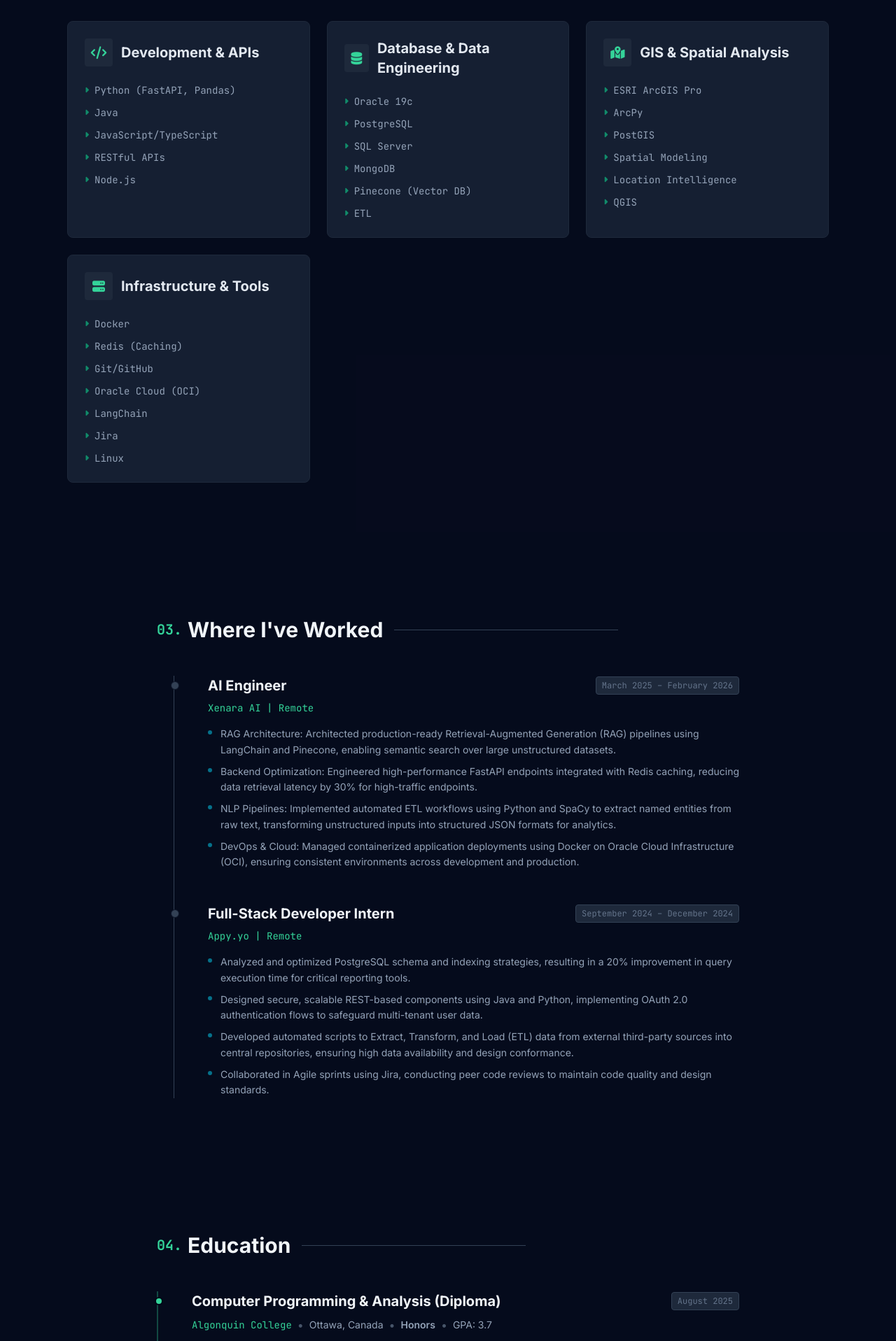
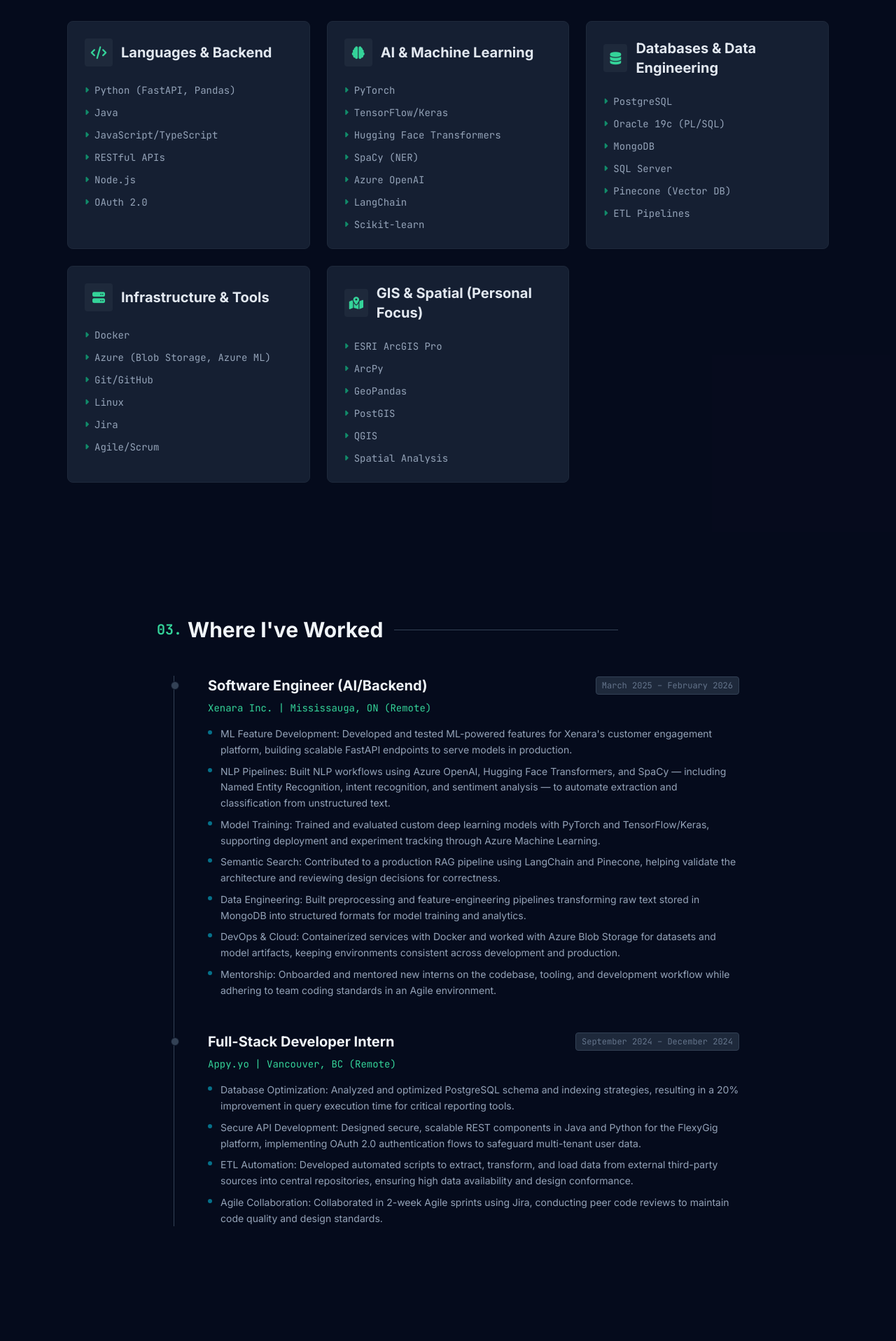
Before and after one commit to jeelsgit/personal-portfolio, a React (Vite) app: page / in a window 1280 px wide. Shown: the part 1780-3697 px from the top of the page at 70% size. Built offline with nearby package versions, Linux system fonts and the light colour scheme.

Commit message:
Refactor constants and update skill sets
Updated skill categories and added new skills. Modified experience descriptions and project details for clarity and accuracy.

```diff
--- a/constants.ts
+++ b/constants.ts
@@ -8,64 +8,61 @@
 
 export const SKILL_GROUPS: SkillGroup[] = [
   {
-    category: "Development & APIs",
+    category: "Languages & Backend",
     icon: "fa-solid fa-code",
-    skills: ["Python (FastAPI, Pandas)", "Java", "JavaScript/TypeScript", "RESTful APIs", "Node.js"]
+    skills: ["Python (FastAPI, Pandas)", "Java", "JavaScript/TypeScript", "RESTful APIs", "Node.js", "OAuth 2.0"]
   },
   {
-    category: "Database & Data Engineering",
-    icon: "fa-solid fa-database",
-    skills: ["Oracle 19c", "PostgreSQL", "SQL Server", "MongoDB", "Pinecone (Vector DB)", "ETL"]
+    category: "AI & Machine Learning",
+    icon: "fa-solid fa-brain",
+    skills: ["PyTorch", "TensorFlow/Keras", "Hugging Face Transformers", "SpaCy (NER)", "Azure OpenAI", "LangChain", "Scikit-learn"]
   },
   {
-    category: "GIS & Spatial Analysis",
-    icon: "fa-solid fa-map-location-dot",
-    skills: ["ESRI ArcGIS Pro", "ArcPy", "PostGIS", "Spatial Modeling", "Location Intelligence", "QGIS"]
+    category: "Databases & Data Engineering",
+    icon: "fa-solid fa-database",
+    skills: ["PostgreSQL", "Oracle 19c (PL/SQL)", "MongoDB", "SQL Server", "Pinecone (Vector DB)", "ETL Pipelines"]
   },
   {
     category: "Infrastructure & Tools",
     icon: "fa-solid fa-server",
-    skills: ["Docker", "Redis (Caching)", "Git/GitHub", "Oracle Cloud (OCI)", "LangChain", "Jira", "Linux"]
+    skills: ["Docker", "Azure (Blob Storage, Azure ML)", "Git/GitHub", "Linux", "Jira", "Agile/Scrum"]
+  },
+  {
+    category: "GIS & Spatial (Personal Focus)",
+    icon: "fa-solid fa-map-location-dot",
+    skills: ["ESRI ArcGIS Pro", "ArcPy", "GeoPandas", "PostGIS", "QGIS", "Spatial Analysis"]
   }
 ];
 
-export const EXPERIENCE_DATA: Experience[] = [
+export const EXPERIENCE_DATA = [
   {
-    role: "AI Engineer",
-    company: "Xenara AI | Remote",
-    date: "March 2025 – February 2026",
+    role: 'Software Engineer (AI/Backend)',
+    date: 'March 2025 – February 2026',
+    company: 'Xenara Inc. | Mississauga, ON (Remote)',
     achievements: [
-      "RAG Architecture: Architected production-ready Retrieval-Augmented Generation (RAG) pipelines using LangChain and Pinecone, enabling semantic search over large unstructured datasets.",
-      "Backend Optimization: Engineered high-performance FastAPI endpoints integrated with Redis caching, reducing data retrieval latency by 30% for high-traffic endpoints.",
-      "NLP Pipelines: Implemented automated ETL workflows using Python and SpaCy to extract named entities from raw text, transforming unstructured inputs into structured JSON formats for analytics.",
-      "DevOps & Cloud: Managed containerized application deployments using Docker on Oracle Cloud Infrastructure (OCI), ensuring consistent environments across development and production."
-    ]
+      'ML Feature Development: Developed and tested ML-powered features for Xenara\'s customer engagement platform, building scalable FastAPI endpoints to serve models in production.',
+      'NLP Pipelines: Built NLP workflows using Azure OpenAI, Hugging Face Transformers, and SpaCy — including Named Entity Recognition, intent recognition, and sentiment analysis — to automate extraction and classification from unstructured text.',
+      'Model Training: Trained and evaluated custom deep learning models with PyTorch and TensorFlow/Keras, supporting deployment and experiment tracking through Azure Machine Learning.',
+      'Semantic Search: Contributed to a production RAG pipeline using LangChain and Pinecone, helping validate the architecture and reviewing design decisions for correctness.',
+      'Data Engineering: Built preprocessing and feature-engineering pipelines transforming raw text stored in MongoDB into structured formats for model training and analytics.',
+      'DevOps & Cloud: Containerized services with Docker and worked with Azure Blob Storage for datasets and model artifacts, keeping environments consistent across development and production.',
+      'Mentorship: Onboarded and mentored new interns on the codebase, tooling, and development workflow while adhering to team coding standards in an Agile environment.',
+    ],
   },
   {
-    role: "Full-Stack Developer Intern",
-    company: "Appy.yo | Remote",
-    date: "September 2024 – December 2024",
+    role: 'Full-Stack Developer Intern',
+    date: 'September 2024 – December 2024',
+    company: 'Appy.yo | Vancouver, BC (Remote)',
     achievements: [
-      "Analyzed and optimized PostgreSQL schema and indexing strategies, resulting in a 20% improvement in query execution time for critical reporting tools.",
-      "Designed secure, scalable REST-based components using Java and Python, implementing OAuth 2.0 authentication flows to safeguard multi-tenant user data.",
-      "Developed automated scripts to Extract, Transform, and Load (ETL) data from external third-party sources into central repositories, ensuring high data availability and design conformance.",
-      "Collaborated in Agile sprints using Jira, conducting peer code reviews to maintain code quality and design standards."
-    ]
-  }
+      'Database Optimization: Analyzed and optimized PostgreSQL schema and indexing strategies, resulting in a 20% improvement in query execution time for critical reporting tools.',
+      'Secure API Development: Designed secure, scalable REST components in Java and Python for the FlexyGig platform, implementing OAuth 2.0 authentication flows to safeguard multi-tenant user data.',
+      'ETL Automation: Developed automated scripts to extract, transform, and load data from external third-party sources into central repositories, ensuring high data availability and design conformance.',
+      'Agile Collaboration: Collaborated in 2-week Agile sprints using Jira, conducting peer code reviews to maintain code quality and design standards.',
+    ],
+  },
 ];
 
 export const PROJECT_DATA: Project[] = [
-  {
-    title: "RAG Pipeline & GIS Integration",
-    description: "Architected a semantic search engine over unstructured data, integrating AI logic with GIS mapping tools.",
-    tech: ["Python", "LangChain", "Pinecone", "ArcGIS"]
-  },
-  {
-    title: "Flood Risk Analysis Tool (NASA Space Apps)",
-    description: "Engineered a data-driven prototype in 48 hours, integrating multiple environmental APIs to visualize critical flood data on a comprehensive spatial interface. Conducted real-time spatial data cleaning and validation using Python libraries (Pandas/GeoPandas) to ensure the accuracy of risk assessment models.",
-    tech: ["Python", "GIS APIs", "Pandas", "GeoPandas"],
-    repoUrl: "https://github.com/jeelsgit/NASA-Space-Apps-Flood-Mapping"
-  },
   {
     title: "Task Management System",
     description: "Built a distributed REST API layer using Java with 90%+ test coverage, ensuring system stability and scalability. Developed a responsive frontend user interface using TypeScript, enabling seamless interaction with backend services for task tracking and status updates.",
@@ -73,50 +70,44 @@
     repoUrl: "https://github.com/jeelsgit/Task-Manager",
   },
   {
+    title: 'Analysis of Accessibility to Key Urban Amenities in Ottawa',
+    description: 'Identified and visualized accessibility deserts and oases in Ottawa using ArcGIS Pro. The project demonstrates a full GIS workflow from open data acquisition to spatial analysis and cartographic presentation, focusing on walking access to parks, transit, and community facilities.',
+    tech: ['ArcGIS Pro', 'GIS', 'Spatial Analysis', 'Cartography'],
+    repoUrl: 'https://github.com/jeelsgit/Ottawa-Accessibility-Analysis',
+  },
+  {
+    title: "Flood Risk Analysis Tool (NASA Space Apps)",
+    description: "Engineered a data-driven prototype in 48 hours, integrating multiple environmental APIs to visualize critical flood data on a spatial interface. Conducted real-time spatial data cleaning and validation using Python libraries (Pandas/GeoPandas) to ensure the accuracy of risk assessment models.",
+    tech: ["Python", "GIS APIs", "Pandas", "GeoPandas"],
+    repoUrl: "https://github.com/jeelsgit/NASA-Space-Apps-Flood-Mapping"
+  },
+  {
     title: "Spotify Database Architecture",
-    description: "Designed a normalized (3NF) relational schema and wrote PL/SQL triggers for playlist automation.",
+    description: "Designed a normalized (3NF) relational schema handling complex many-to-many relationships between artists, albums, and playlists, and wrote PL/SQL stored procedures and triggers to automate playlist logic and enforce data consistency.",
     tech: ["Oracle 19c", "PL/SQL", "Data Modelling"]
   },
   {
-    title: 'Accessible Notes App Compose',
+    title: 'Accessible Notes App (Compose)',
     description: 'An accessible notes application for Android built with Jetpack Compose. Features include creating, viewing, editing, and deleting notes, with local data persistence using Room.',
     tech: ['Kotlin', 'Jetpack Compose', 'Room', 'Android'],
     repoUrl: 'https://github.com/jeelsgit/AccessibleNotesApp-Compose',
   },
   {
     title: 'Student Record System (JavaFX)',
-    description: 'A desktop application for managing basic student records, built with JavaFX, Java, Apache Maven, and SQLite. This project demonstrates CRUD (Create, Read, Update, Delete) operations, dynamic search functionality, input validation, and a clean user interface.',
+    description: 'A desktop application for managing student records, built with JavaFX, Java, Apache Maven, and SQLite. Demonstrates full CRUD operations, dynamic search, input validation, and a clean user interface.',
     tech: ['Java', 'JavaFX', 'SQLite', 'Maven'],
     repoUrl: 'https://github.com/jeelsgit/Student-Record-System-JavaFX',
-  },
-  {
-    title: 'ML Project',
-    description: 'This project implements machine learning algorithms to analyze three distinct datasets as part of the CST8400: Analysis and Design using Emerging Technologies course. The project involves data loading, preprocessing, exploratory data analysis through visualizations, model training, evaluation, and prediction.',
-    tech: ['Python', 'Pandas', 'NumPy', 'Matplotlib', 'Scikit-learn'],
-    repoUrl: 'https://github.com/jeelsgit/ML_Project',
-  },
-  {
-    title: 'Food Waste Reduction Platform',
-    description: 'The Food Waste Reduction Platform is a comprehensive solution aimed at addressing the global issue of food waste by connecting food retailers, consumers, and charitable organisations.',
-    tech: ['Java'],
-    repoUrl: 'https://github.com/jeelsgit/FinalProject',
-  },
-  {
-      title: 'Analysis of Accessibility to Key Urban Amenities in Ottawa',
-      description: 'Identified and visualized accessibility deserts and oases in Ottawa using ArcGIS Pro. The project demonstrates a full GIS workflow from open data acquisition to spatial analysis and cartographic presentation, focusing on walking access to parks, transit, and community facilities.',
-      tech: ['ArcGIS Pro', 'GIS', 'Spatial Analysis', 'Cartography'],
-      repoUrl: 'https://github.com/jeelsgit/Ottawa-Accessibility-Analysis',
   },
 ];
 
 export const EDUCATION_DATA: Education[] = [
   {
-    degree: "Computer Programming & Analysis (Diploma)",
+    degree: "Advanced Diploma, Computer Programming & Analysis",
     school: "Algonquin College",
     location: "Ottawa, Canada",
     graduatedDate: "August 2025",
-    honors: "Honors",
-    gpa: "3.7",
+    honors: "Dean's Honors List (All Terms)",
+    gpa: "3.7/4.0",
     description: "A comprehensive program focused on software development, object-oriented programming, database systems, and full-stack application development, with hands-on experience through real-world academic projects.",
     keyAreas: [
       "Object-Oriented Programming (Java, C#)",
@@ -178,12 +169,6 @@
     issuer: "Cisco",
     issuedDate: "Jan 2024",
     skills: ["Network Fundamentals", "Packet Tracer", "Networking"]
-  },
-  {
-    title: "JavaScript Arrays",
-    issuer: "LinkedIn Learning",
-    issuedDate: "Aug 2023",
-    skills: ["JavaScript", "Arrays", "Web Development"]
   }
 ];
 
@@ -193,20 +178,20 @@
     organization: "Algonquin College of Applied Arts and Technology",
     date: "2023/2024",
     category: "Leadership",
-    description: "Selected to represent my program and undertook various responsibilities fostering effective communication, enhancing self-confidence, and developing leadership skills. Recognized through Algonquin College's Co-Curricular Record Program."
+    description: "Elected liaison for 50+ students, facilitating communication between faculty and peers to resolve academic concerns and organize study sessions. Recognized through Algonquin College's Co-Curricular Record Program."
   },
   {
     title: "Student Volunteer - New International Student Social (NISS)",
     organization: "Algonquin College of Applied Arts and Technology",
     date: "Jan 2024 – 1 month",
     category: "Volunteering",
-    description: "Engaged volunteer leading efforts to create a warm and inclusive environment. Organized activities and facilitated connections for seamless integration of international students, emphasizing community building within diverse student population."
+    description: "Helped create a welcoming environment for incoming international students, organizing activities and facilitating connections to support their integration into the college community."
   },
   {
     title: "Student Volunteer - Event Assistance",
     organization: "Algonquin College of Applied Arts and Technology",
     date: "Sep 2023 – 1 month",
     category: "Volunteering",
-    description: "Actively contributed as event assistance to new students, making a positive impact. Boosted teamwork and collaboration with personal and professional growth in a vibrant college environment."
+    description: "Supported new-student orientation events, assisting with logistics and helping students navigate their first weeks on campus."
   }
 ];
```
